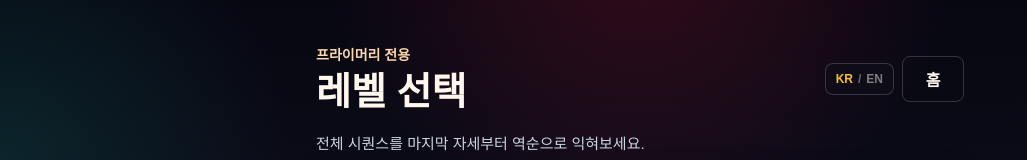
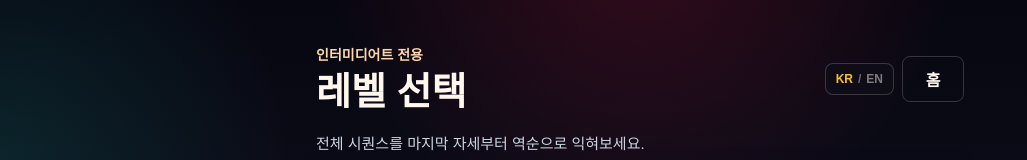
Before and after one commit to Andrea3004/ashtanga-sequence-game, a Next.js app: page /full-reverse in a window 1280 px wide. Shown: the top 160 px of the page, without its empty margins (0-1027 px from the left). Built offline with nearby package versions, Linux system fonts and the light colour scheme.

Commit message:
Add Intermediate games and refine home screen

```diff
--- a/src/components/SequenceGame.tsx
+++ b/src/components/SequenceGame.tsx
@@ -21,6 +21,7 @@ type Mode = "home" | LevelSelectMode | SequenceMode | "english" | "result";
 type GameMode = SequenceMode | "english";
 type Feedback = "correct" | "wrong" | "timeout" | null;
 type Locale = "ko" | "en";
+type SeriesCategory = "primary" | "intermediate";
 
 type EnglishRound = {
   prompt: string;
@@ -60,7 +61,10 @@ const translations = {
     life: "라이프",
     time: "시간",
     remainingLives: "남은 라이프",
-    primaryOnly: "프라이머리 전용",
+    categoryLabels: {
+      primary: "프라이머리 전용",
+      intermediate: "인터미디어트 전용",
+    },
     sanskritInstruction: "한글 음역을 고르세요",
   },
   en: {
@@ -89,10 +93,21 @@ const translations = {
     life: "Life",
     time: "Time",
     remainingLives: "Lives remaining",
-    primaryOnly: "Primary only",
+    categoryLabels: {
+      primary: "Primary Only",
+      intermediate: "Intermediate Only",
+    },
     sanskritInstruction: "Choose the Korean transliteration.",
   },
 } as const;
+
+const GAME_SERIES: Record<GameMode, SeriesCategory> = {
+  primary: "primary",
+  reverse: "primary",
+  english: "primary",
+  intermediate: "intermediate",
+  "full-reverse": "intermediate",
+};
 
 const englishPrimaryLevelTitles = [
   "LEVEL 1 · Surya A",
@@ -194,9 +209,20 @@ export default function SequenceGame({ initialMode = "home" }: { initialMode?: E
     return titles[level.id - 1] ?? level.title;
   }
 
-  function getSeriesLabel(levelMode: SequenceMode) {
-    if (levelMode === "intermediate" || levelMode === "full-reverse") return "Intermediate Series";
-    return "Primary Series";
+  function getGameModeForView(viewMode: Mode): GameMode | null {
+    if (viewMode === "home" || viewMode === "result") return null;
+    if (viewMode === "level-select") return "primary";
+    if (viewMode === "reverse-level-select") return "reverse";
+    if (viewMode === "intermediate-level-select") return "intermediate";
+    if (viewMode === "full-reverse-level-select") return "full-reverse";
+    return viewMode;
+  }
+
+  function getCategoryLabel(viewMode: Mode) {
+    const currentGameMode = getGameModeForView(viewMode);
+    if (!currentGameMode) return null;
+
+    return text.categoryLabels[GAME_SERIES[currentGameMode]];
   }
 
   function getLevelSelectMode(levelMode: SequenceMode): LevelSelectMode {
@@ -290,6 +316,8 @@ export default function SequenceGame({ initialMode = "home" }: { initialMode?: E
 
     return () => window.clearTimeout(timer);
   }, [feedback, handleTimeout, hasNextPrompt, isPlaying, timeLeft]);
+
+  const topCategoryLabel = getCategoryLabel(mode);
 
   function playSound(soundRef: React.RefObject<HTMLAudioElement | null>) {
     const sound = soundRef.current;
@@ -510,7 +538,7 @@ export default function SequenceGame({ initialMode = "home" }: { initialMode?: E
 
       <div className="top-bar">
         <div>
-          <p className="eyebrow">{text.primaryOnly}</p>
+          {topCategoryLabel ? <p className="eyebrow">{topCategoryLabel}</p> : null}
           <h1 className="brand">
             {mode === "level-select" ||
             mode === "reverse-level-select" ||
@@ -642,7 +670,7 @@ export default function SequenceGame({ initialMode = "home" }: { initialMode?: E
           nextLabel={mode === "reverse" || mode === "full-reverse" ? "PREVIOUS ASANA?" : "NEXT ASANA?"}
           onChoice={handleSequenceChoice}
           score={score}
-          seriesLabel={getSeriesLabel(mode as SequenceMode)}
+          seriesLabel={getCategoryLabel(mode) ?? ""}
           statLabels={text}
           timeLeft={timeLeft}
           title={getLevelTitle(selectedLevel, mode as SequenceMode)}
@@ -660,7 +688,7 @@ export default function SequenceGame({ initialMode = "home" }: { initialMode?: E
           nextLabel="NEXT ASANA?"
           onChoice={handleEnglishChoice}
           score={score}
-          seriesLabel="Primary Series"
+          seriesLabel={getCategoryLabel(mode) ?? ""}
           statLabels={text}
           timeLeft={timeLeft}
           title={text.sanskritInstruction}
```
